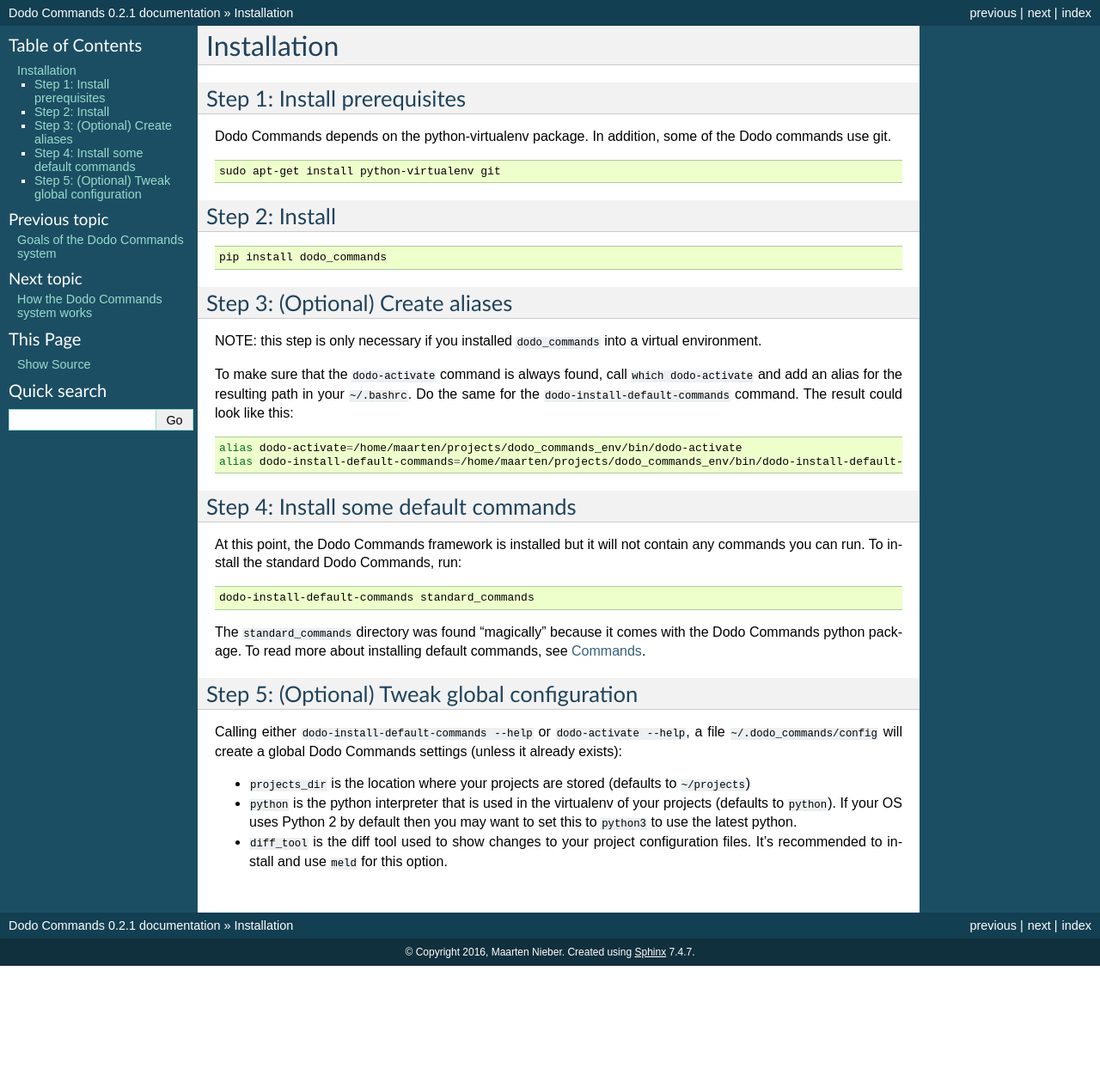
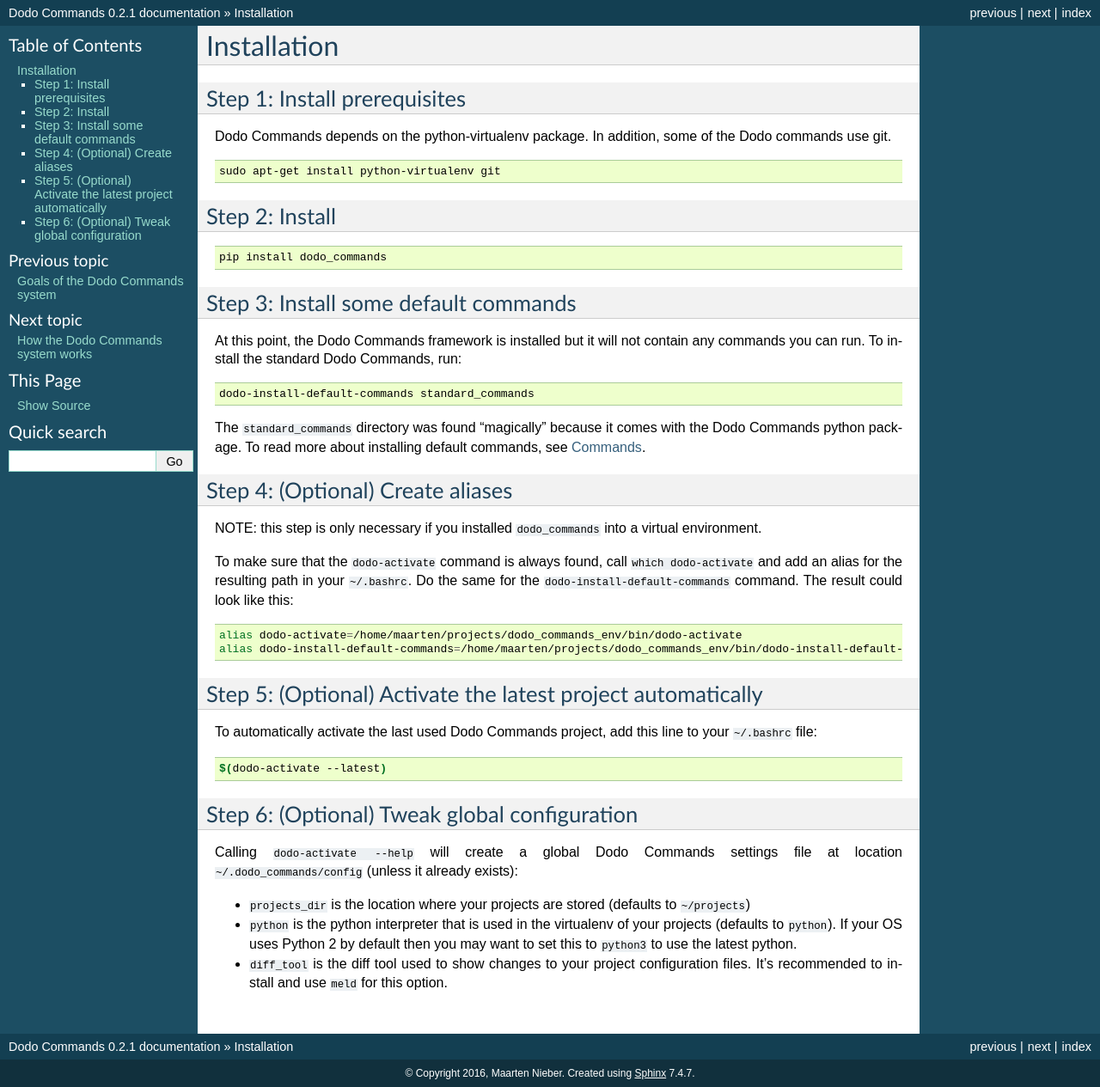
Before and after one commit to mnieber/dodo-commands, a Sphinx documentation site: the page built from doc/installation.rst, in a window 1280 px wide. Shown: the whole page at 86% size. Built offline with Sphinx 7.4.7, drawn with Linux system fonts in a browser that asks for light colours; before the commit the page ends 1124 px from its top, so only the background shows below that.

Commit message:
Improve documentation

```diff
--- a/doc/installation.rst
+++ b/doc/installation.rst
@@ -22,7 +22,22 @@
 
     pip install dodo_commands
 
-Step 3: (Optional) Create aliases
+
+Step 3: Install some default commands
+=====================================
+
+At this point, the Dodo Commands framework is installed but it will not contain any commands you can run. To install the standard Dodo Commands, run:
+
+.. code-block:: bash
+
+    dodo-install-default-commands standard_commands
+
+The :code:`standard_commands` directory was found "magically"
+because it comes with the Dodo Commands python package.
+To read more about installing default commands, see :ref:`commands`.
+
+
+Step 4: (Optional) Create aliases
 =================================
 
 NOTE: this step is only necessary if you installed :code:`dodo_commands`
@@ -39,24 +54,20 @@
     alias dodo-install-default-commands=/home/maarten/projects/dodo_commands_env/bin/dodo-install-default-commands
 
 
-Step 4: Install some default commands
-=====================================
+Step 5: (Optional) Activate the latest project automatically
+============================================================
 
-At this point, the Dodo Commands framework is installed but it will not contain any commands you can run. To install the standard Dodo Commands, run:
+To automatically activate the last used Dodo Commands project, add this line to your :code:`~/.bashrc` file:
 
 .. code-block:: bash
 
-    dodo-install-default-commands standard_commands
-
-The :code:`standard_commands` directory was found "magically"
-because it comes with the Dodo Commands python package.
-To read more about installing default commands, see :ref:`commands`.
+    $(dodo-activate --latest)
 
 
-Step 5: (Optional) Tweak global configuration
+Step 6: (Optional) Tweak global configuration
 =============================================
 
-Calling either :code:`dodo-install-default-commands --help` or :code:`dodo-activate --help`, a file :code:`~/.dodo_commands/config` will create a global Dodo Commands settings (unless it already exists):
+Calling :code:`dodo-activate --help` will create a global Dodo Commands settings file at location :code:`~/.dodo_commands/config` (unless it already exists):
 
 - :code:`projects_dir` is the location where your projects are stored (defaults to :code:`~/projects`)
 
```
